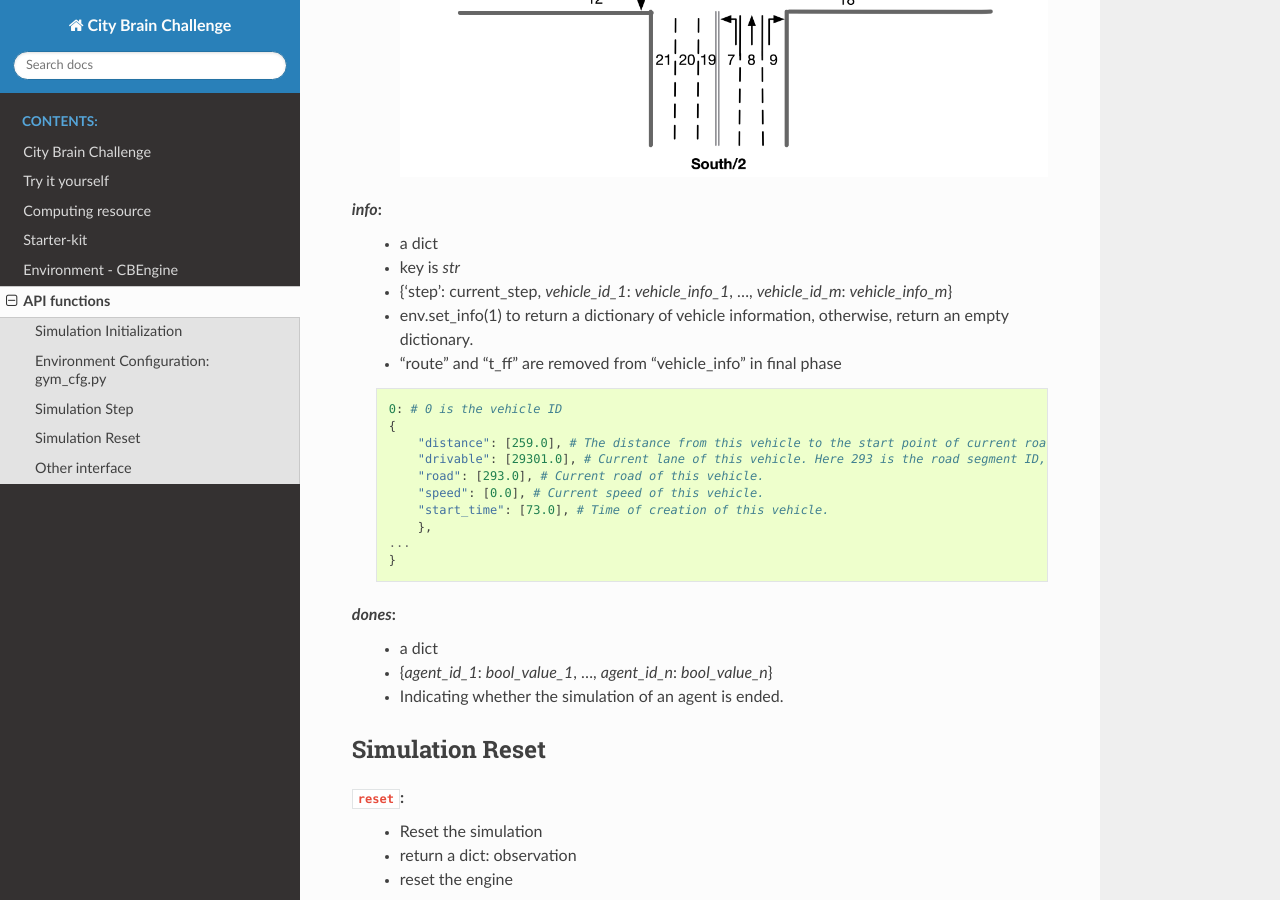
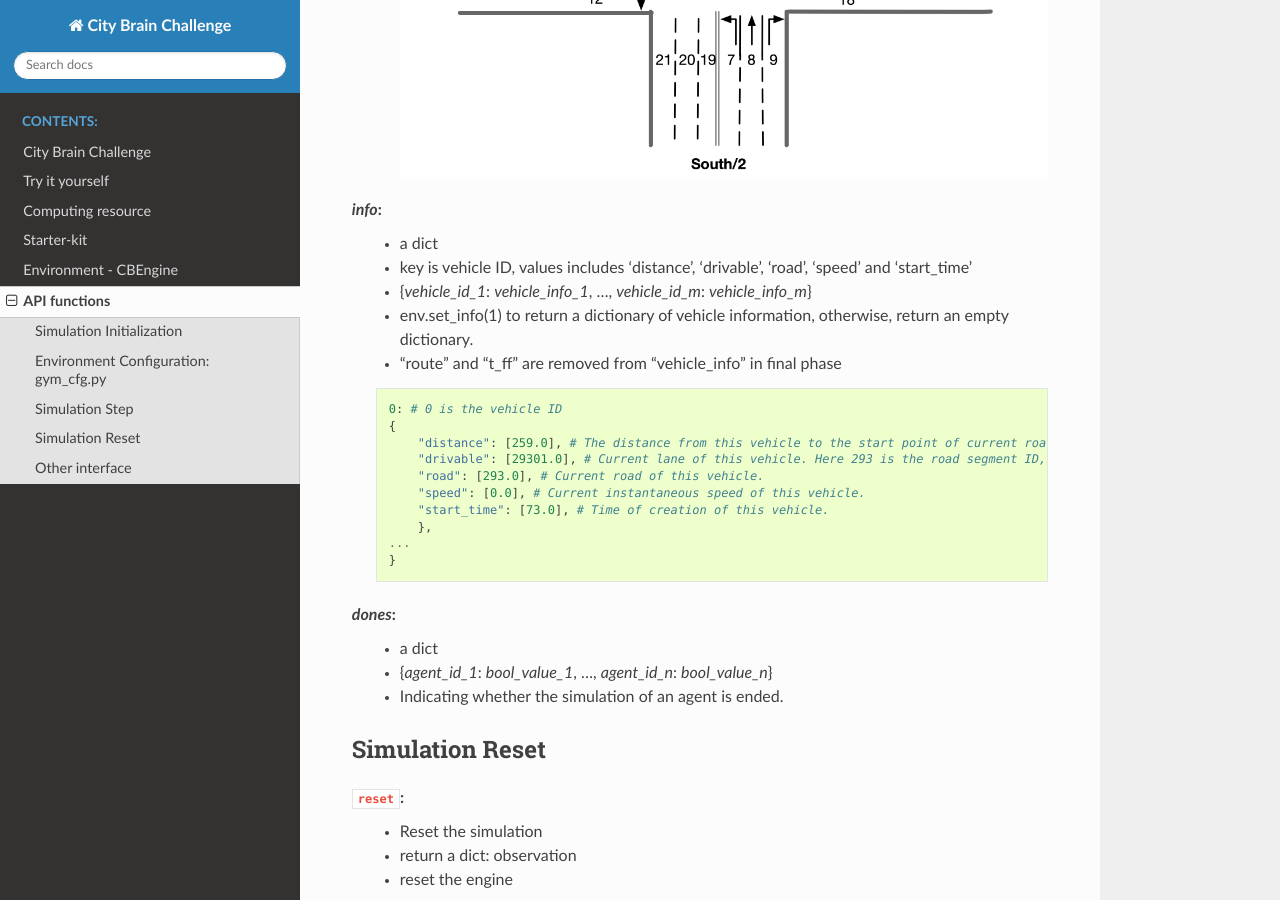
Before and after one commit to CityBrainChallenge/KDDCup2021-CityBrainChallenge, a Sphinx documentation site: the page built from docs/APIs.rst, in a window 1280 px wide and 900 px high, scrolled down 4140 px. Built offline with Sphinx 7.4.7 and the Read the Docs theme 2.0.0, drawn with Linux system fonts in a browser that asks for light colours.

Commit message:
Update APIs.rst

```diff
--- a/docs/APIs.rst
+++ b/docs/APIs.rst
@@ -197,8 +197,8 @@ Simulation Step
 
 `info`:
     - a dict
-    - key is `str`
-    - {'step': current_step, `vehicle_id_1`: `vehicle_info_1`, ..., `vehicle_id_m`: `vehicle_info_m`}
+    - key is vehicle ID, values includes 'distance', 'drivable', 'road', 'speed' and 'start_time'
+    - {`vehicle_id_1`: `vehicle_info_1`, ..., `vehicle_id_m`: `vehicle_info_m`}
     - env.set_info(1) to return a dictionary of vehicle information, otherwise, return an empty dictionary.
     - "route" and "t_ff" are removed from "vehicle_info" in final phase
 
@@ -210,7 +210,7 @@ Simulation Step
             "distance": [259.0], # The distance from this vehicle to the start point of current road.
             "drivable": [29301.0], # Current lane of this vehicle. Here 293 is the road segment ID, 01 indicates the middle lane (00 and 02 indicate inner and outer lanes respectively)
             "road": [293.0], # Current road of this vehicle.
-            "speed": [0.0], # Current speed of this vehicle.
+            "speed": [0.0], # Current instantaneous speed of this vehicle.
             "start_time": [73.0], # Time of creation of this vehicle.
             },
         ...
```
